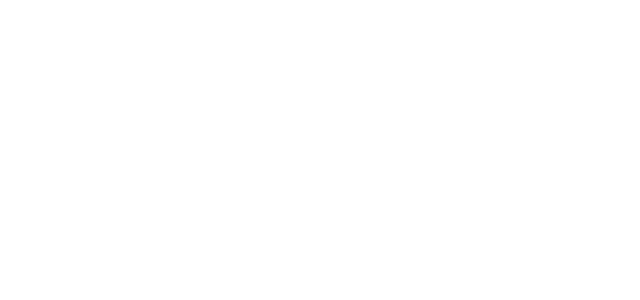
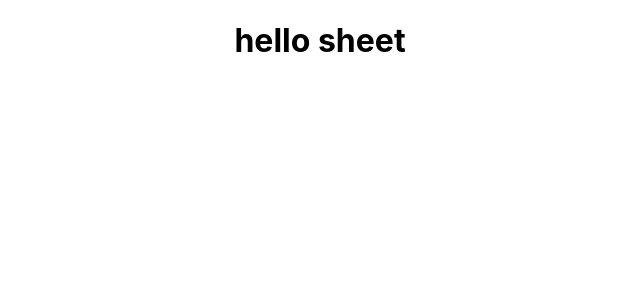
Before and after one commit to yeemans/sheet-frontend, a React (Create React App) app: page /sheet/1 in a window 1280 px wide. Before the commit this address had no page. Shown: the top 300 px of the page, without its empty margins (320-960 px from the left). Built offline with nearby package versions, Linux system fonts and the light colour scheme.

Commit message:
created sheet dispsheet display component

```diff
--- a/src/App.js
+++ b/src/App.js
@@ -4,6 +4,7 @@
 import Register from './Components/Register';
 import Login from './Components/Login';
 import Upload from "./Components/Upload";
+import Sheet from "./Components/Sheet";
 import './App.css';
 
 
@@ -17,7 +18,7 @@
           <Route path="/register" element={<Register />} />
           <Route path="/home" element={<Home />} />
           <Route path="/upload" element={<Upload />} />
-          <Route path="/upload-sheet" element={<Home />} />
+          <Route path="/sheet/:sheetId" element={<Sheet />} />
         </Routes>
       </div>
     </div>
--- /dev/null
+++ b/src/Components/Sheet.js
@@ -0,0 +1,22 @@
+import React, {useState, useEffect} from "react"
+import { useParams } from "react-router-dom";
+
+function Sheet() {
+    const [sheet, setSheet] = useState();
+    let {sheetId} = useParams()
+
+    useEffect(() => {
+        const url = new URL(window.location.href);
+        const getParam = url.searchParams.get("sheetId");
+
+        console.log("GETPARAMS: " + sheetId)
+
+    }, [])
+    return(
+        <div>
+            <h1>hello sheet</h1>
+        </div>
+    )
+}
+
+export default Sheet
```
